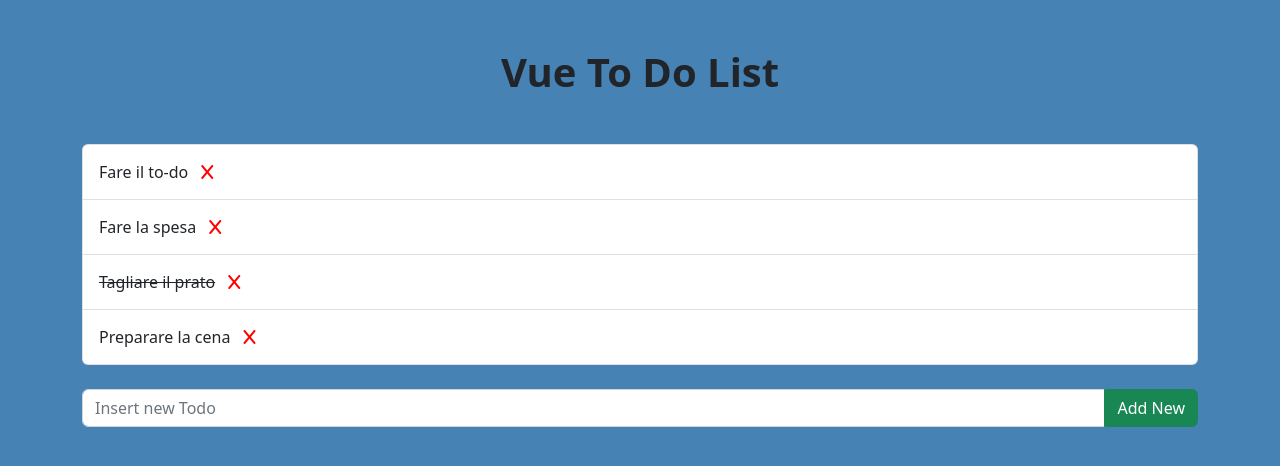
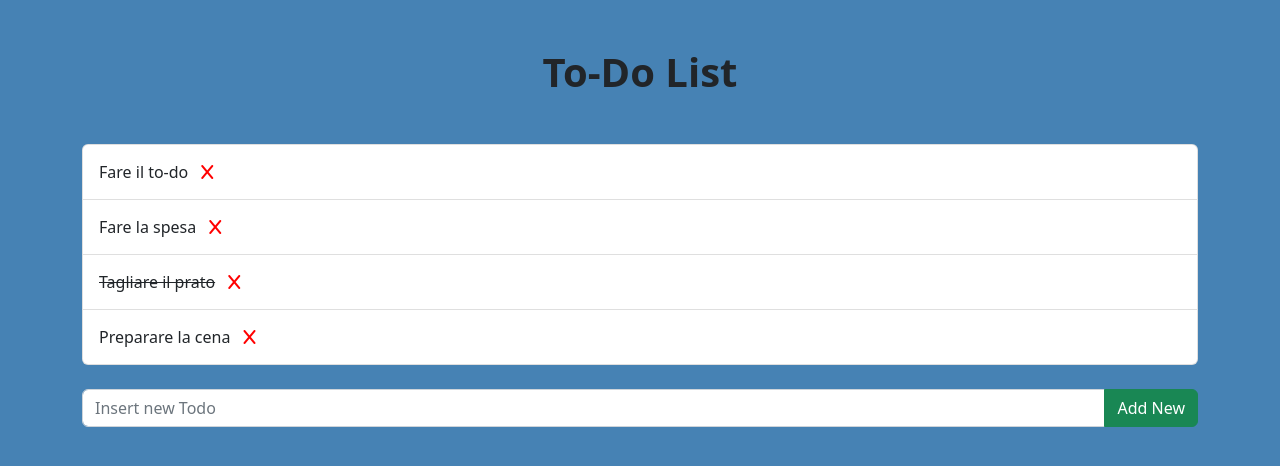
Before and after one commit to Yorbit/vue-todolist, a plain HTML site: page index.html in a window 1280 px wide. Drawn offline with nearby package versions, Linux system fonts and the light colour scheme.

Commit message:
add to do sett

```diff
--- a/index.html
+++ b/index.html
@@ -17,7 +17,7 @@
 
 <body class="back-g">
     <main id="main-root" class="container">
-        <h1 class="text-center fw-semibold my-5">Vue To Do List</h1>
+        <h1 class="text-center fw-semibold my-5">To-Do List</h1>
         <ul class="list-group mb-4">
             <li class="list-group-item align-items-center d-flex"
                 :class="{'text-decoration-line-through': element.done == true}" v-for="(element, index) in todo"
```
